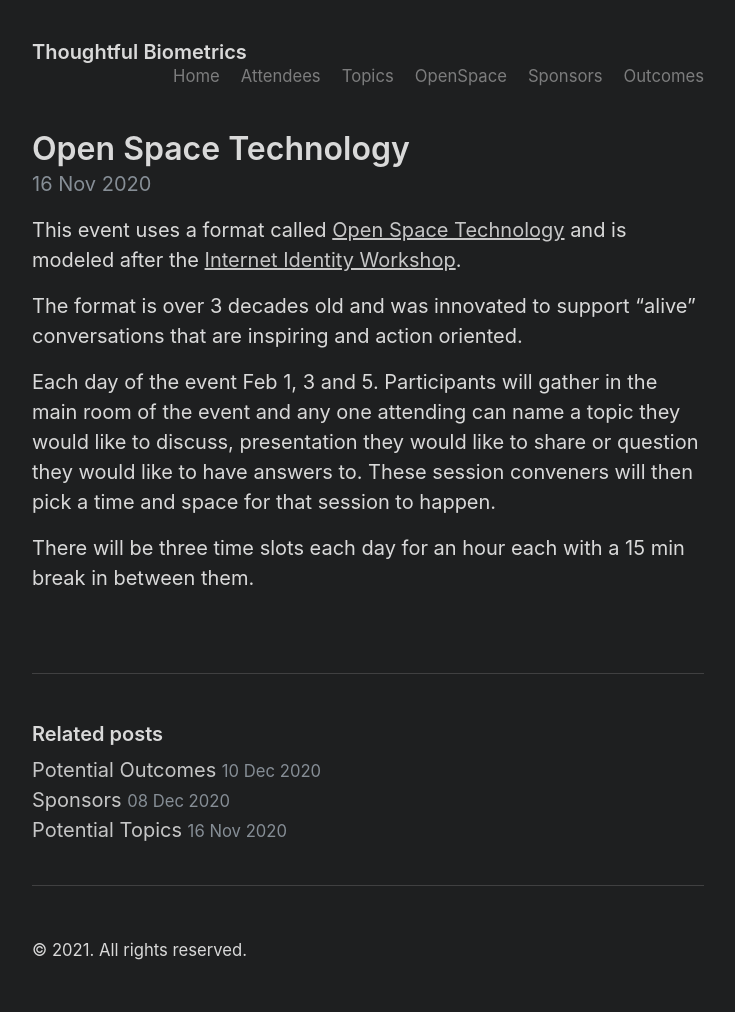
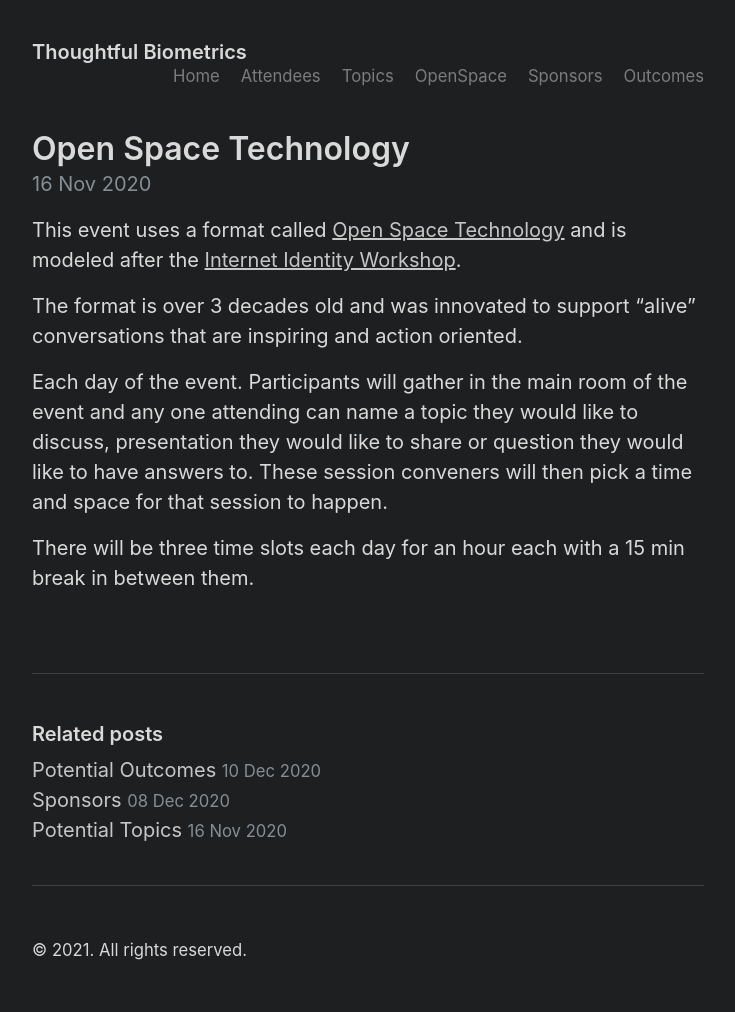
Before and after one commit to thoughtfulbiometrics/thoughtfulbiometrics.github.io, a Jekyll site: the page built from _posts/2020-11-16-open-spaces.md, in a window 1280 px wide. Shown: the whole page, without its empty margins (272-1007 px from the left). Built offline with Jekyll 4.4.1, drawn with Linux system fonts in a browser that asks for light colours.

Commit message:
Update 2020-11-16-open-spaces.md

```diff
--- a/_posts/2020-11-16-open-spaces.md
+++ b/_posts/2020-11-16-open-spaces.md
@@ -8,6 +8,6 @@ This event uses a format called [Open Space Technology](https://en.wikipedia.org
 
 The format is over 3 decades old and was innovated to support “alive” conversations that are inspiring and action oriented.
 
-Each day of the event Feb 1, 3 and 5. Participants will gather in the main room of the event and any one attending can name a topic they would like to discuss, presentation they would like to share or question they would like to have answers to.  These session conveners will then pick a time and space for that session to happen.
+Each day of the event. Participants will gather in the main room of the event and any one attending can name a topic they would like to discuss, presentation they would like to share or question they would like to have answers to.  These session conveners will then pick a time and space for that session to happen.
 
 There will be three time slots each day for an hour each with a 15 min break in between them.
```
